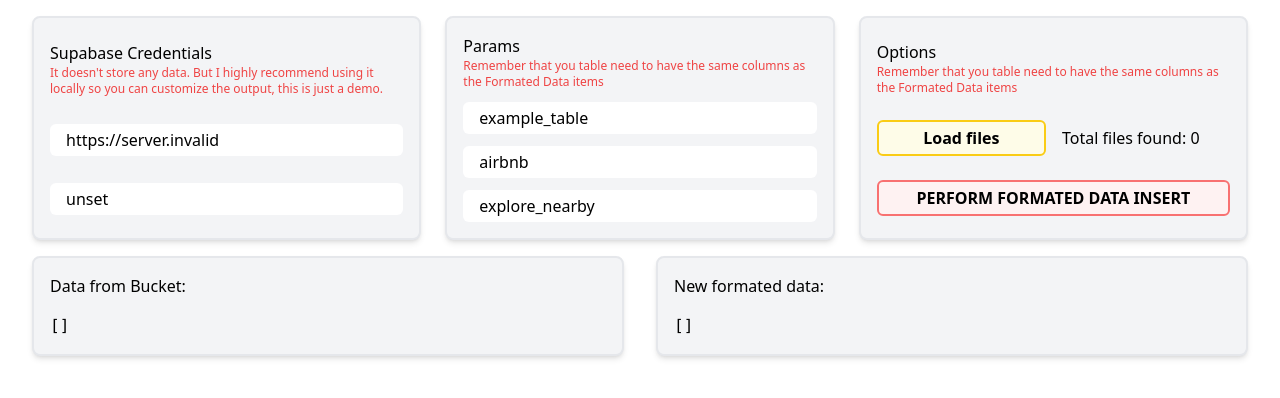
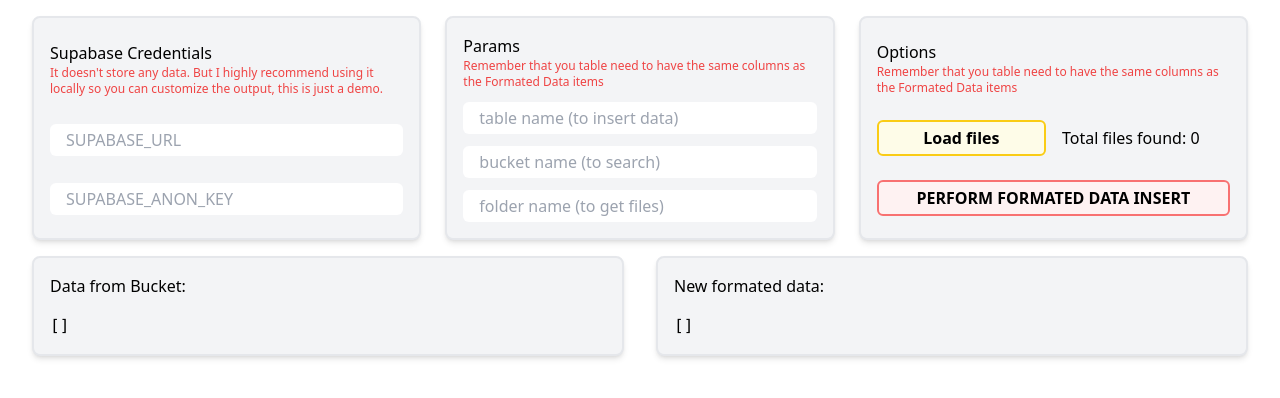
Before and after one commit to lucarampi/bucket-to-table-template, a Next.js app: page / in a window 1280 px wide. Shown: the top 398 px of the page. Built offline with nearby package versions, Linux system fonts and the light colour scheme; no server answers.

Commit message:
removing default values

```diff
--- a/app/page.tsx
+++ b/app/page.tsx
@@ -159,7 +159,6 @@
             </span>
           </div>
           <input
-            defaultValue={process.env.NEXT_PUBLIC_SUPABASE_URL}
             className="px-4 py-1 rounded-md"
             ref={SUPABASE_URL}
             placeholder="SUPABASE_URL"
@@ -168,7 +167,6 @@
             name="SUPABASE_URL"
           />
           <input
-            defaultValue={process.env.NEXT_PUBLIC_SUPABASE_ANON_KEY}
             className="px-4 py-1 rounded-md"
             ref={SUPABASE_ANON_KEY}
             placeholder="SUPABASE_ANON_KEY"
@@ -193,10 +191,8 @@
             type="text"
             id="TABLE_NAME"
             name="TABLE_NAME"
-            defaultValue={"example_table"}
           />
           <input
-            defaultValue={"airbnb"}
             className="px-4 py-1 rounded-md"
             ref={BUCKET_NAME}
             placeholder="bucket name (to search)"
@@ -211,7 +207,6 @@
             type="text"
             id="FOLDER_NAME"
             name="FOLDER_NAME"
-            defaultValue={"explore_nearby"}
           />
         </div>
 
```
Also changed, not shown: service/supabase.ts (line endings or trailing spaces).
